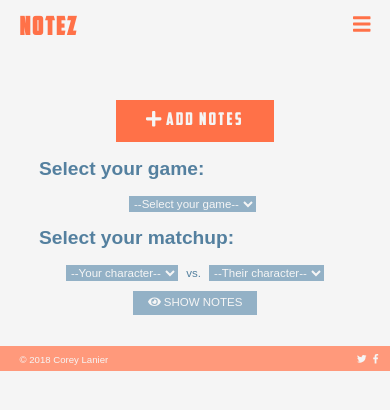
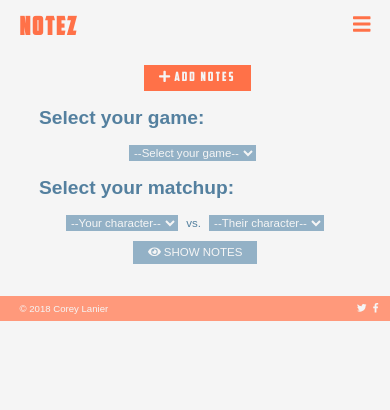
Before and after one commit to MissingPersonFGC/fgcnotes, a website: page index.html in a window 390 px wide. Drawn offline with nearby package versions, Linux system fonts and the light colour scheme; a script that the page names is missing; a web font is replaced by a local one.

Commit message:
Fixed scrolling issue when form is pulled up
You can't lose the form on the page now.

```diff
--- a/dev/styles/_media.scss
+++ b/dev/styles/_media.scss
@@ -96,7 +96,7 @@
   }
 
   main {
-    margin-top: 75px;
+    margin-top: 30px;
     padding-bottom: 20px;
 
     .selection-head {
@@ -106,7 +106,17 @@
       }
     }
 
-    .char-select, .game-select, .char-notes {
+    .notes-add {
+
+      a {
+        font-size: 0.8rem;
+        margin-top: 10px;
+        margin-left: 5px;
+        padding: 5px 15px;
+      }
+    }
+
+    .char-select, .game-select, .char-notes,  {
       font-size:  0.72rem;
 
       select {
@@ -172,4 +182,6 @@
       }
     }
   }
+
+
 }
--- a/dev/styles/styles.scss
+++ b/dev/styles/styles.scss
@@ -296,7 +296,7 @@ footer {
   &.make-visible {
     display: block;
     z-index: 30;
-    position: absolute;
+    position: fixed;
     left: 50%;
     top: 50%;
     transform: translate(-50%, -50%);
--- a/public/styles/style.css
+++ b/public/styles/style.css
@@ -418,7 +418,7 @@ footer {
   .add-notes-popup.make-visible {
     display: block;
     z-index: 30;
-    position: absolute;
+    position: fixed;
     left: 50%;
     top: 50%;
     -webkit-transform: translate(-50%, -50%);
@@ -529,10 +529,15 @@ footer {
     header .wrapper {
       display: none; }
   main {
-    margin-top: 75px;
+    margin-top: 30px;
     padding-bottom: 20px; }
     main .selection-head h2, main .char-select h2, main .game-select h2 {
       font-size: 1.2rem; }
+    main .notes-add a {
+      font-size: 0.8rem;
+      margin-top: 10px;
+      margin-left: 5px;
+      padding: 5px 15px; }
     main .char-select, main .game-select, main .char-notes {
       font-size: 0.72rem; }
       main .char-select select, main .game-select select, main .char-notes select {
```
